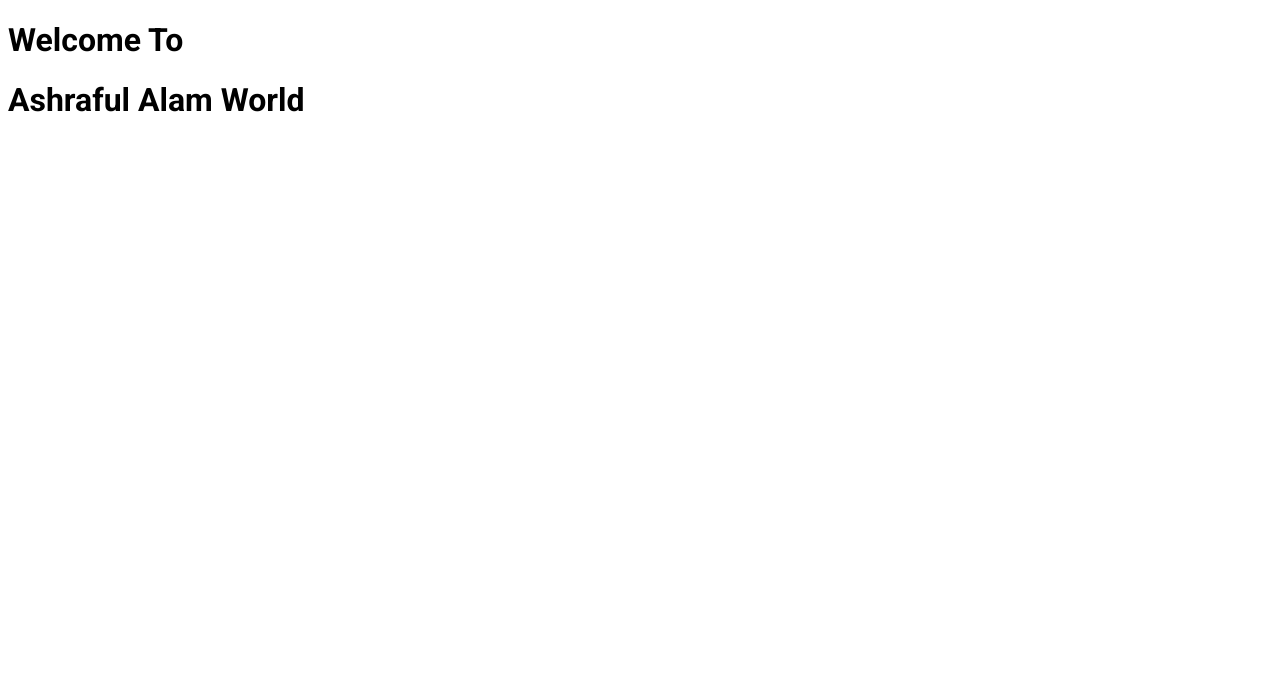
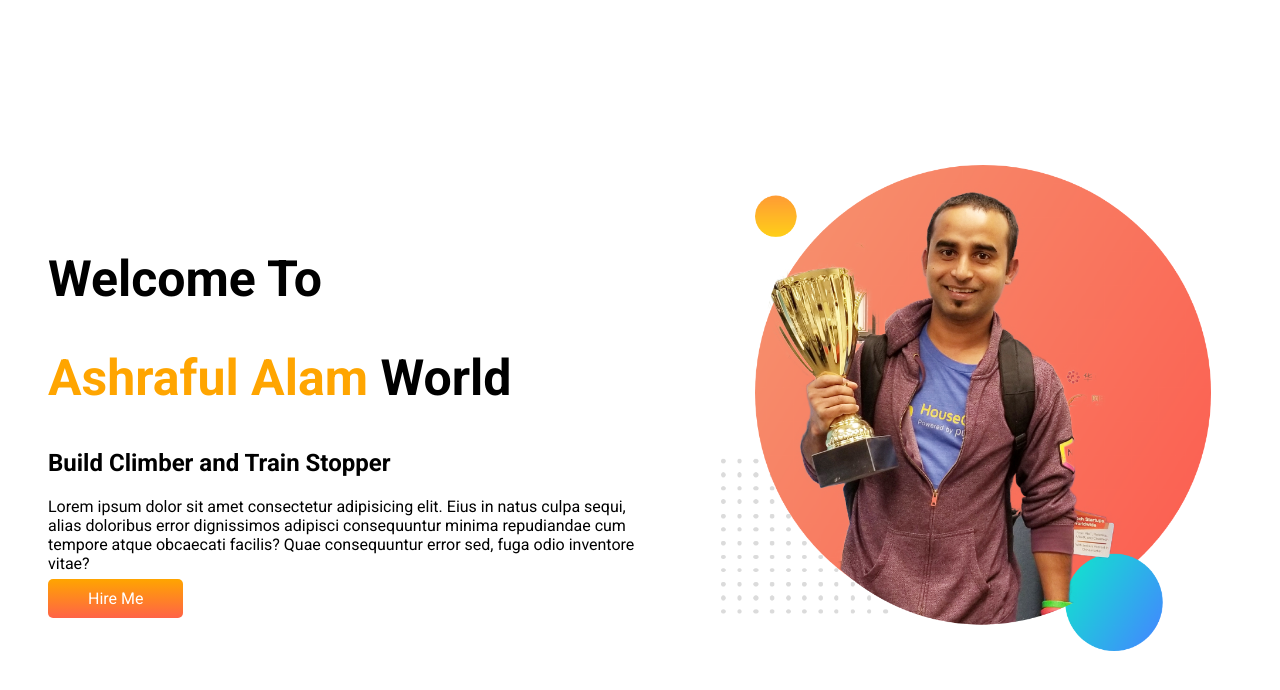
Before and after one commit to Ashraful610/batch-6-M4-professional-portfolio, a plain HTML site: page index.html in a window 1280 px wide. Drawn offline with Linux system fonts and the light colour scheme.

Commit message:
header is done

```diff
--- a/index.html
+++ b/index.html
@@ -11,7 +11,18 @@
     <link href="https://fonts.googleapis.com/css2?family=Roboto:wght@400;700&display=swap" rel="stylesheet">
 </head>
 <body>
-    <h1>Welcome To</h1>
-    <h1>Ashraful Alam World</h1>
+    <section class="header">
+        <div class="info">
+            <h1>Welcome To</h1>
+            <h1> <span class="orange-color"> Ashraful Alam </span>  World</h1>
+            <h2>Build Climber and Train Stopper</h2>
+            <p>Lorem ipsum dolor sit amet consectetur adipisicing elit. Eius in natus culpa sequi, alias doloribus error dignissimos adipisci consequuntur minima repudiandae cum tempore atque obcaecati facilis? Quae consequuntur error sed, fuga odio inventore vitae?</p>
+            <a target="_blank" href="https://www.linkedin.com/in/ashraful-alam-mern-stack-developer/">Hire Me</a>
+        </div>
+        <div class="img-div">
+            <img src="images/jhankar.png" alt="">
+        </div>
+    </section>
+
 </body>
 </html>
--- a/style.css
+++ b/style.css
@@ -1,3 +1,35 @@
 body{
     font-family: 'Roboto', sans-serif;
 }
+.header{
+    height: 100vh;
+    /* width: 100vw; */
+    display: flex;
+    align-items: center;
+}
+h1{
+    font-size: 50px;
+}
+.orange-color{
+    color: orange;
+}
+.info{
+    padding-left: 40px;
+    width: 50%;
+}
+.info a{
+    background-image: linear-gradient(orange, tomato);
+    text-decoration: none;
+    padding: 10px 40px;
+    border-radius: 5px ;
+    color: white;
+}
+.img-div{
+    width: 50%;
+    display: flex;
+    justify-content: center;
+}
+.img-div img{
+    padding: 10px;
+    width: 80%;
+}
```
